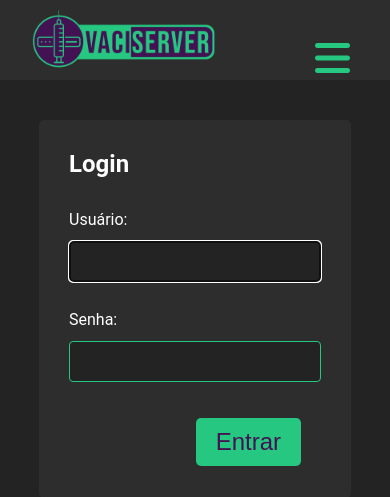
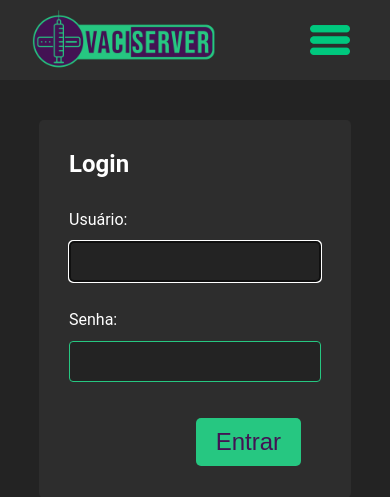
Before and after one commit to EduardoTA/covid-local-server, a Django app: page /login/ in a window 390 px wide. Shown: the top 497 px of the page. Run offline with Django 3.2, Linux system fonts and the light colour scheme; some libraries are stand-ins or nearby versions.

Commit message:
hamburger menu local

```diff
--- a/projeto/covidlocal/static/css/basestyle.css
+++ b/projeto/covidlocal/static/css/basestyle.css
@@ -13,6 +13,7 @@ nav {
     height: 80px;
     width: 100%;
     background-color: rgb(45, 45, 45);
+    border-bottom: black;
 }
 
 nav ul {
@@ -55,15 +56,25 @@ nav ul li a:hover {
 }
 
 .menubtn {
+    display: none;
     font-size: 40px;
     color: rgb(38, 199, 129);
     float: right;
     padding: 0;
     line-height: 80px;
+    height: 40px;
     margin-right: 40px;
     margin-top: 20px;
     cursor: pointer;
+}
+
+.icon-bars {
     display: none;
+    height: 40px;
+    width: 40px;
+    position: fixed;
+    top: 20px;
+    right: 40px;
 }
 
 #check {
@@ -81,6 +92,9 @@ li.usuario {
 
     .menubtn {
         display: inline-block;
+    }
+    .icon-bars{
+        display: block;
     }
     nav ul {
         position: fixed;
@@ -108,6 +122,7 @@ li.usuario {
     #check:checked  ~ .ul_base{
         right: 0;
     }
+
 }
 
 ul.messagelist {
--- a/projeto/covidlocal/templates/base.html
+++ b/projeto/covidlocal/templates/base.html
@@ -1,8 +1,6 @@
 <!DOCTYPE html>
 <html>
 <head>
-    <script src="https://kit.fontawesome.com/34394b45e0.js" crossorigin="anonymous"></script>
-    <script src="https://kit.fontawesome.com/a076d05399.js" crossorigin="anonymous"></script>
 
     <!-- Não tirar, JQuery -->
     <script src="https://ajax.googleapis.com/ajax/libs/jquery/3.5.1/jquery.min.js"></script>
@@ -11,17 +9,18 @@
     <link href="{% static "css/basestyle.css" %}" rel="stylesheet">
     <link rel="stylesheet" href="{% static "css/form.css" %}" rel="stylesheet">
     <link rel="icon" type="image/png" href="{% static "favicon/favicon-32x32.png" %}" sizes="32x32" />
+    <meta name="viewport" content="width=device-width, initial-scale=1.0">
     <title>VaciServer</title>
 </head>
 <body>
     <nav>
-        <input type="checkbox" id="check">
-        <label for="check" class="menubtn">
-            <i class="fas  fa-bars"></i>
-        </label>
         <a class="logo" href="/">
             <img src="{% static "logo/VaciServer.png" %}" alt="VaciServer" width="200" height="80" />
         </a>
+        <input type="checkbox" id="check">
+        <label for="check" class="menubtn">
+            <img src="{% static "icons/hbmenu.png" %}" class="icon-bars"> </img>
+        </label>
         <ul class = "ul_base">
             {% if user.is_authenticated %}
             <!-- <li class = "li_base"><a href="/">Home</a></li> -->
--- a/projeto/covidlocal/templates/cadastro_paciente.html
+++ b/projeto/covidlocal/templates/cadastro_paciente.html
@@ -1,4 +1,3 @@
-<meta name="viewport" content="width=device-width, initial-scale=1.0">
 {% extends 'base.html' %}
 {% block content %}
 {% load static %}
```
Also changed, not shown: projeto/covidlocal/static/css/form.css (line endings or trailing spaces), projeto/covidlocal/static/icons/hbmenu.png (added).
